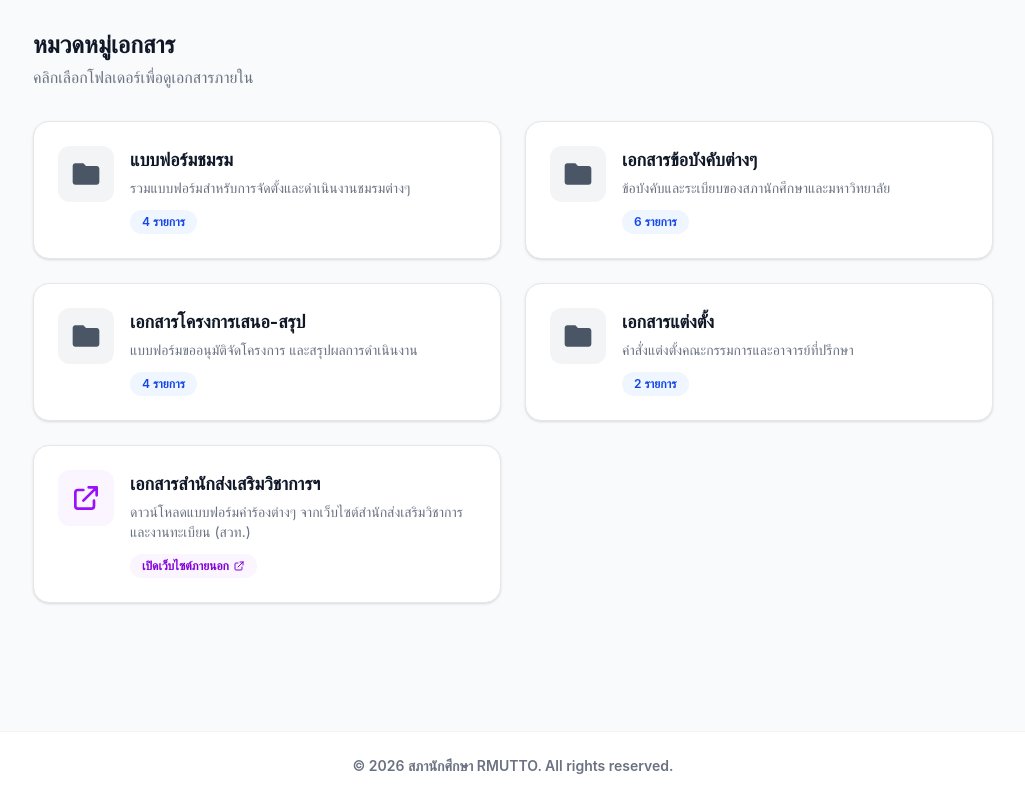
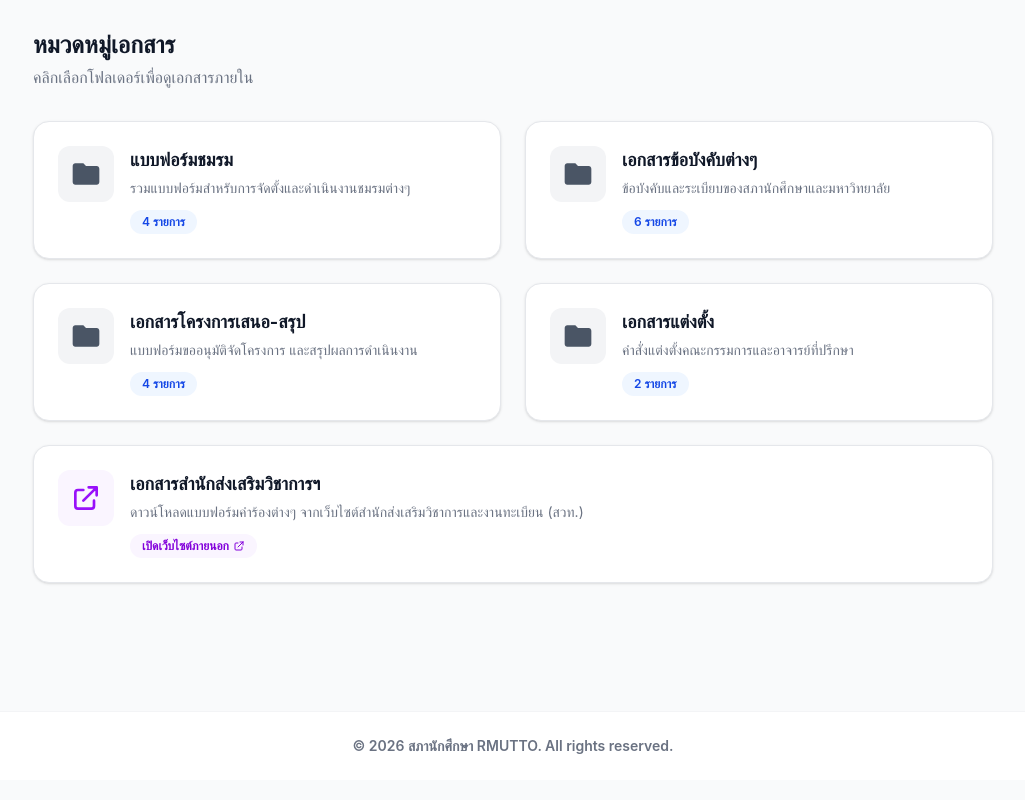
Before and after one commit to modsunxx/rmuttosc, a SvelteKit app: page /downloads in a window 1280 px wide. Shown: the part 462-1262 px from the top of the page, without its empty margins (127-1152 px from the left). Built offline with nearby package versions, Linux system fonts and the light colour scheme.

Commit message:
update web dowload

```diff
--- a/src/routes/downloads/+page.svelte
+++ b/src/routes/downloads/+page.svelte
@@ -255,13 +255,14 @@
     href="https://academic.rmutto.ac.th/?page_id=626"
     target="_blank"
     rel="noopener noreferrer"
-					class="group flex w-full items-start gap-4 rounded-2xl border border-gray-200 bg-white p-6 text-left shadow-sm transition-all duration-300 hover:-translate-y-1 hover:shadow-md focus:outline-none focus:ring-2 focus:ring-purple-500 dark:border-gray-700/50 dark:bg-gray-800/50 dark:hover:shadow-purple-900/20"
+    class="group sm:col-span-2 flex w-full items-start gap-4 rounded-2xl border border-gray-200 bg-white p-6 text-left shadow-sm transition-all duration-300 hover:-translate-y-1 hover:shadow-md focus:outline-none focus:ring-2 focus:ring-purple-500 dark:border-gray-700/50 dark:bg-gray-800/50 dark:hover:shadow-purple-900/20"
 >
     <div class="flex h-14 w-14 shrink-0 items-center justify-center rounded-xl bg-purple-50 text-purple-600 transition-colors duration-300 group-hover:scale-110 dark:bg-purple-900/30 dark:text-purple-400">
         <svg class="h-8 w-8" fill="none" stroke="currentColor" viewBox="0 0 24 24">
             <path stroke-linecap="round" stroke-linejoin="round" stroke-width="2" d="M10 6H6a2 2 0 00-2 2v10a2 2 0 002 2h10a2 2 0 002-2v-4M14 4h6m0 0v6m0-6L10 14" />
         </svg>
     </div>
+
     <div>
         <h3 class="text-lg font-bold text-gray-900 transition-colors duration-300 dark:text-white">เอกสารสำนักส่งเสริมวิชาการฯ</h3>
         <p class="mt-1 line-clamp-2 text-sm text-gray-500 transition-colors duration-300 dark:text-gray-400">ดาวน์โหลดแบบฟอร์มคำร้องต่างๆ จากเว็บไซต์สำนักส่งเสริมวิชาการและงานทะเบียน (สวท.)</p>
```
Lines whose indentation alone changed are shown as unchanged.
